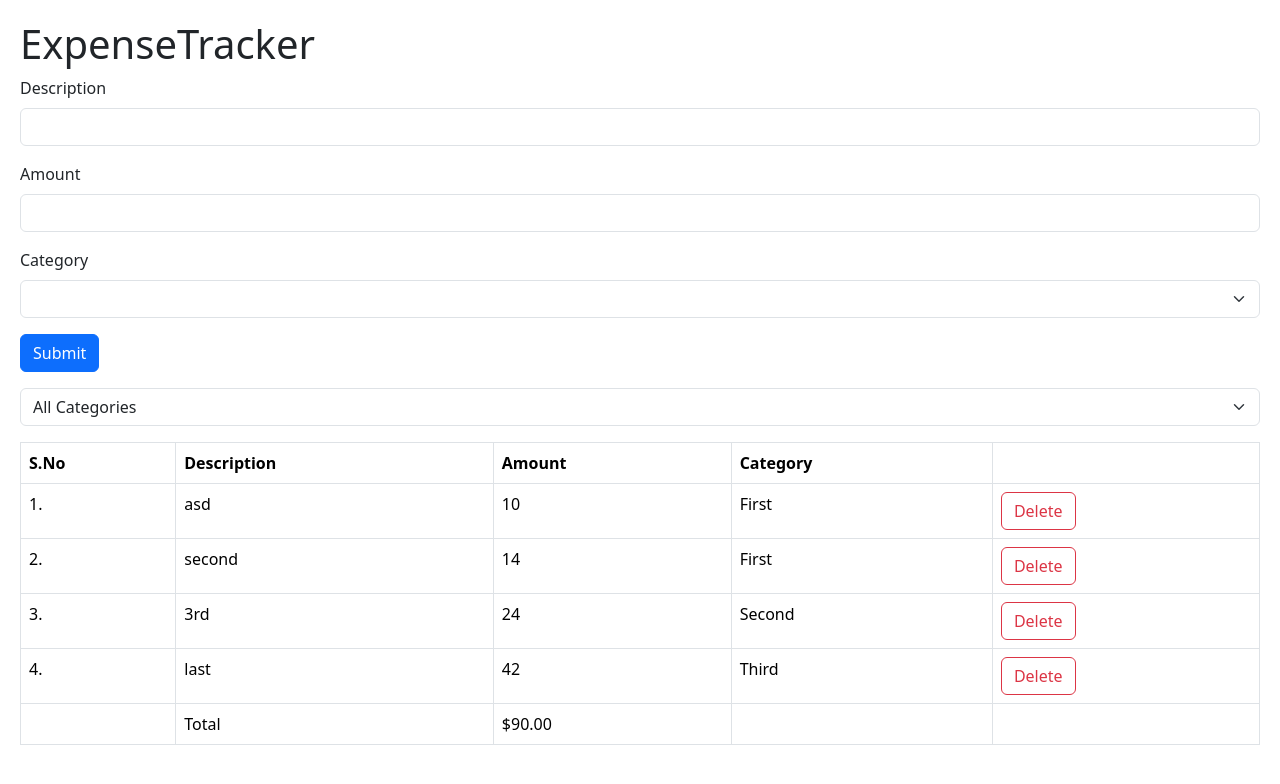
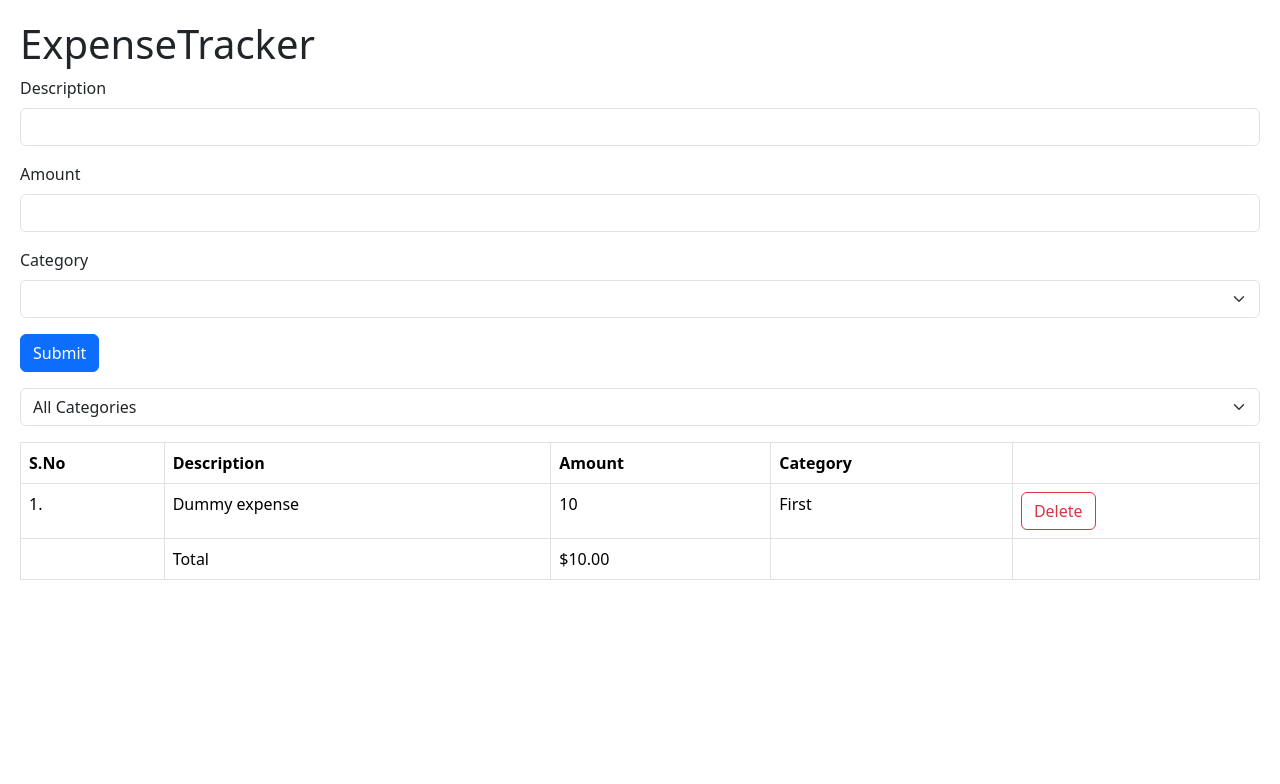
Before and after one commit to shubhamxdd/react-expense-tracker, a React (Vite) app: page / in a window 1280 px wide. Shown: the top 784 px of the page. Built offline with nearby package versions, Linux system fonts and the light colour scheme.

Commit message:
Remove expenses and comments

```diff
--- a/src/components/Expense Tracker/ExpenseFields.tsx
+++ b/src/components/Expense Tracker/ExpenseFields.tsx
@@ -29,9 +29,6 @@ const ExpenseTracker = ({ onSubmit }: Props) => {
     reset,
     formState: { errors },
   } = useForm<formData>({ resolver: zodResolver(schema) });
-  // const onSubmit = (data: FieldValues) => {
-  //   console.log(data);
-  // };
   return (
     <>
       <h1>ExpenseTracker</h1>
--- a/src/components/pages/ExpenseTrackerProj.tsx
+++ b/src/components/pages/ExpenseTrackerProj.tsx
@@ -8,27 +8,9 @@ const ExpenseTrackerProj = () => {
   const [expenses, setExpenses] = useState([
     {
       id: 1,
-      description: "asd",
+      description: "Dummy expense",
       amount: 10,
       category: "First",
-    },
-    {
-      id: 2,
-      description: "second",
-      amount: 14,
-      category: "First",
-    },
-    {
-      id: 3,
-      description: "3rd",
-      amount: 24,
-      category: "Second",
-    },
-    {
-      id: 4,
-      description: "last",
-      amount: 42,
-      category: "Third",
     },
   ]);
 
@@ -37,7 +19,6 @@ const ExpenseTrackerProj = () => {
     : expenses;
 
   const onDelete = (id: number) => {
-    console.log("Deleted id:", id);
     setExpenses(expenses.filter((e) => e.id !== id));
   };
   return (
```
